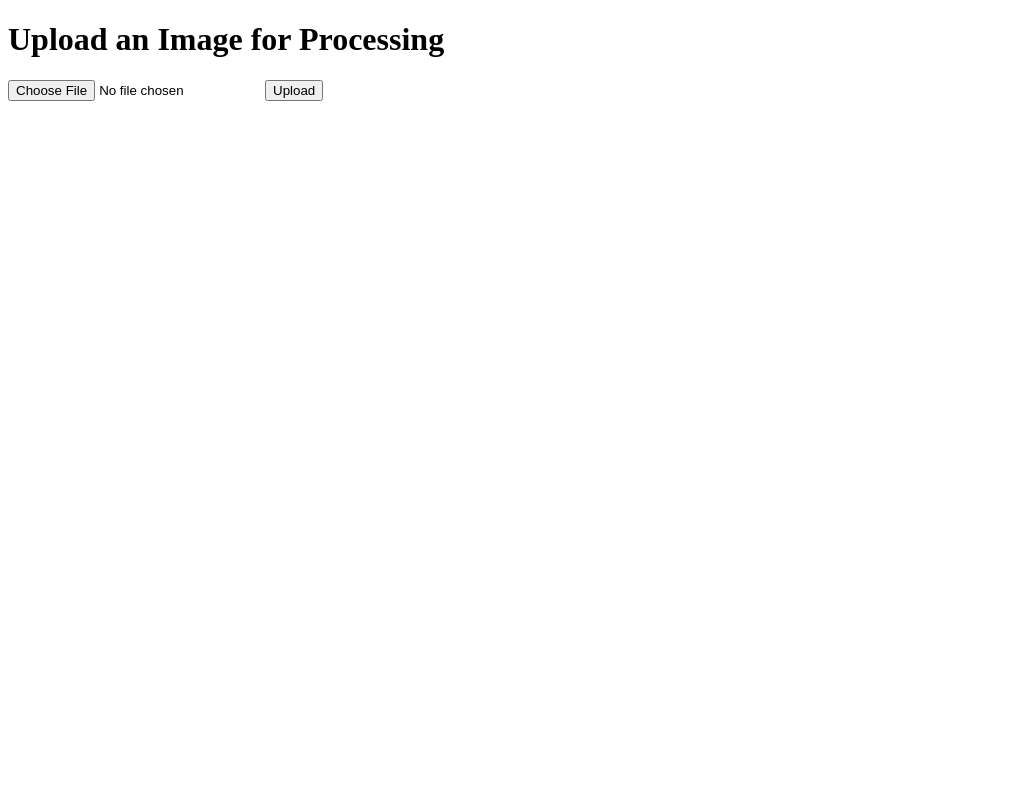
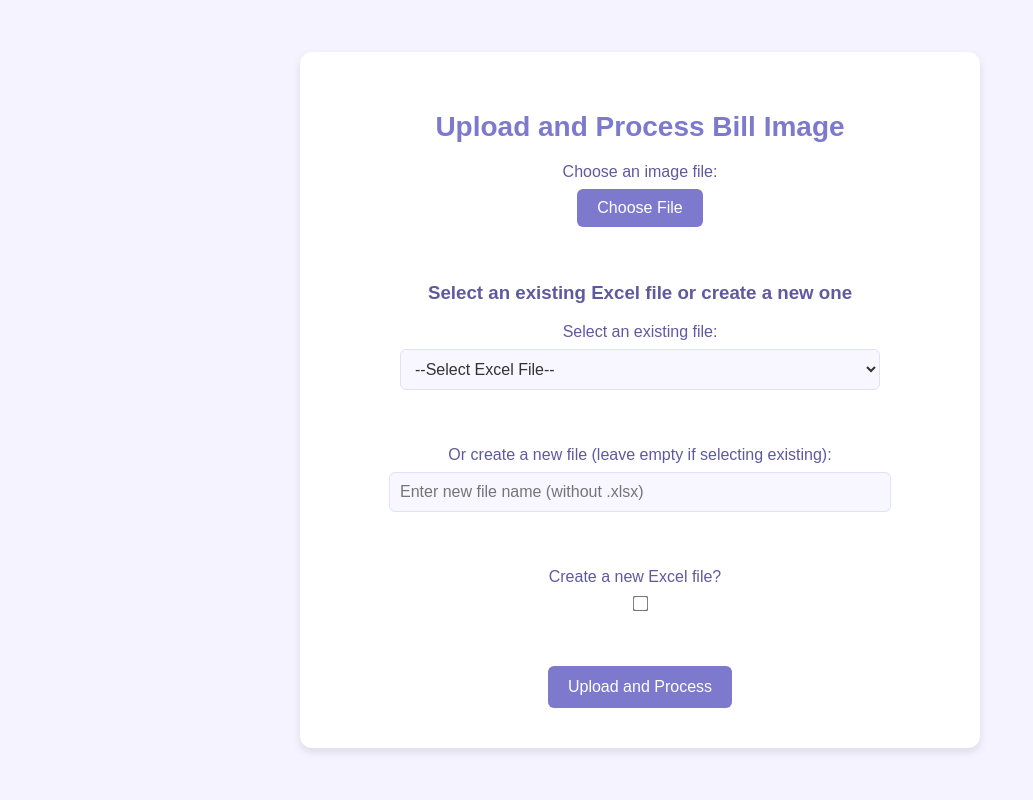
Before and after one commit to jigyasadhok/skilldevelopmentproject, a Flask app: page / in a window 1280 px wide. Shown: the whole page, without its empty margins (0-1033 px from the left). Run offline with Flask 3, Linux system fonts and the light colour scheme.

Commit message:
Update index.html

```diff
--- a/uploads/templates/index.html
+++ b/uploads/templates/index.html
@@ -3,13 +3,179 @@
 <head>
     <meta charset="UTF-8">
     <meta name="viewport" content="width=device-width, initial-scale=1.0">
-    <title>Upload Image</title>
+    <title>Upload Bill</title>
+    <style>
+        /* General Page Styles */
+        body {
+            font-family: 'Arial', sans-serif;
+            background-color: #F5F3FF; /* Very light lavender background */
+            color: #333;
+            margin: 0;
+            padding: 0;
+            display: flex;
+            justify-content: center;
+            align-items: center;
+            height: 100vh;
+        }
+
+        .container {
+            background-color: #FFFFFF;
+            border-radius: 12px;
+            box-shadow: 0 4px 8px rgba(0, 0, 0, 0.1);
+            padding: 40px;
+            max-width: 600px;
+            width: 100%;
+            text-align: center;
+        }
+
+        /* Heading Styles */
+        h1 {
+            font-size: 28px;
+            color: #7D7ACD; /* Soft lavender heading color */
+            margin-bottom: 20px;
+        }
+
+        h3 {
+            color: #5F5A9F; /* Darker lavender for subheadings */
+        }
+
+        /* Form Styles */
+        .form {
+            display: flex;
+            flex-direction: column;
+            align-items: center;
+        }
+
+        label {
+            font-size: 16px;
+            margin-bottom: 8px;
+            color: #5F5A9F;
+        }
+
+        /* File Input Styles */
+        .file-input-wrapper {
+            position: relative;
+            overflow: hidden;
+            display: inline-block;
+        }
+
+        .file-input {
+            font-size: 16px;
+            background-color: #7D7ACD;
+            color: white;
+            padding: 10px 20px;
+            border-radius: 6px;
+            border: none;
+            cursor: pointer;
+        }
+
+        .file-input:hover {
+            background-color: #5F5A9F; /* Darker lavender on hover */
+        }
+
+        input[type="file"] {
+            position: absolute;
+            left: 0;
+            top: 0;
+            opacity: 0;
+        }
+
+        .dropdown,
+        .text-input {
+            width: 80%;
+            padding: 10px;
+            margin-bottom: 20px;
+            border: 1px solid #E0E0FF;
+            border-radius: 6px;
+            font-size: 16px;
+            background-color: #F8F7FF;
+            color: #333;
+        }
+
+        /* Checkbox Styles */
+        .checkbox-label {
+            font-size: 16px;
+            margin-right: 10px;
+            color: #5F5A9F;
+        }
+
+        .checkbox {
+            transform: scale(1.2);
+            margin-bottom: 20px;
+        }
+
+        /* Submit Button Styles */
+        .submit-btn {
+            padding: 12px 20px;
+            background-color: #7D7ACD; /* Lavender button */
+            color: white;
+            border: none;
+            border-radius: 6px;
+            font-size: 16px;
+            cursor: pointer;
+            transition: background-color 0.3s ease;
+        }
+
+        .submit-btn:hover {
+            background-color: #5F5A9F; /* Darker lavender on hover */
+        }
+
+        /* View Button Styles */
+        .view-btn {
+            padding: 12px 20px;
+            background-color: #E0E0FF;
+            color: #333;
+            border: 1px solid #7D7ACD;
+            border-radius: 6px;
+            font-size: 16px;
+            cursor: pointer;
+            transition: background-color 0.3s ease;
+        }
+
+        .view-btn:hover {
+            background-color: #C8C6FF;
+        }
+    </style>
 </head>
 <body>
-    <h1>Upload an Image for Processing</h1>
-    <form action="{{ url_for('upload_file') }}" method="post" enctype="multipart/form-data">
-        <input type="file" name="file" />
-        <input type="submit" value="Upload" />
-    </form>
+    <div class="container">
+        <h1>Upload and Process Bill Image</h1>
+
+        <!-- Form to upload an image and select/create an Excel file -->
+        <form action="/upload" method="POST" enctype="multipart/form-data" class="form">
+            <label for="file">Choose an image file:</label>
+            <div class="file-input-wrapper">
+                <button class="file-input">Choose File</button>
+                <input type="file" name="file" required>
+            </div>
+            <br><br>
+
+            <h3>Select an existing Excel file or create a new one</h3>
+
+            <!-- Dropdown for existing Excel files -->
+            <label for="existing_file">Select an existing file:</label>
+            <select name="existing_file" class="dropdown">
+                <option value="">--Select Excel File--</option>
+                {% for file in excel_files %}
+                    <option value="{{ file }}">{{ file }}</option>
+                {% endfor %}
+            </select><br><br>
+
+            <!-- Input to create a new Excel file -->
+            <label for="new_file_name">Or create a new file (leave empty if selecting existing):</label>
+            <input type="text" name="new_file_name" class="text-input" placeholder="Enter new file name (without .xlsx)"><br><br>
+
+            <!-- Option to create a new Excel file (checkbox) -->
+            <label for="create_new" class="checkbox-label">Create a new Excel file?</label>
+            <input type="checkbox" name="create_new" class="checkbox"><br><br>
+
+            <input type="submit" value="Upload and Process" class="submit-btn">
+        </form>
+
+        <!-- Button to view the Excel file if available -->
+        {% if excel_available %}
+            <a href="/view_excel"><button class="view-btn">View Excel File</button></a>
+        {% endif %}
+    </div>
 </body>
 </html>
```
